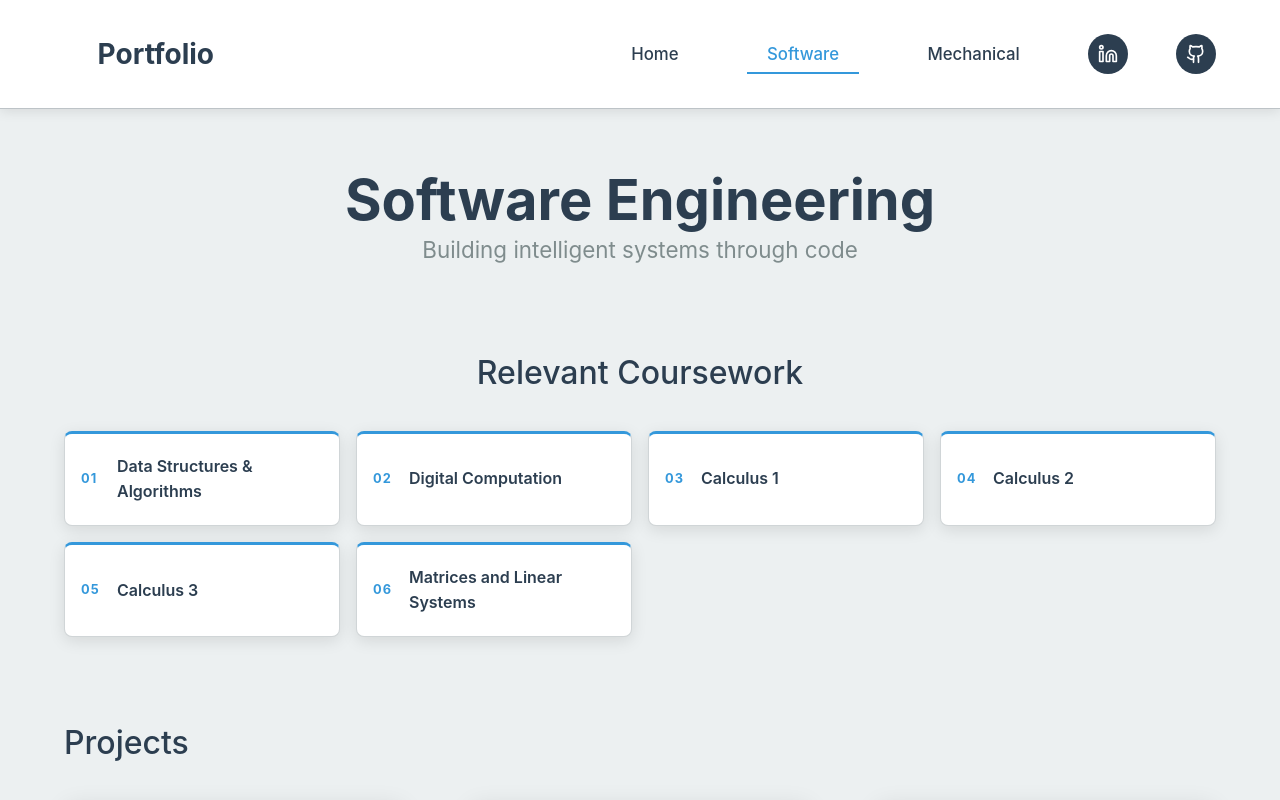
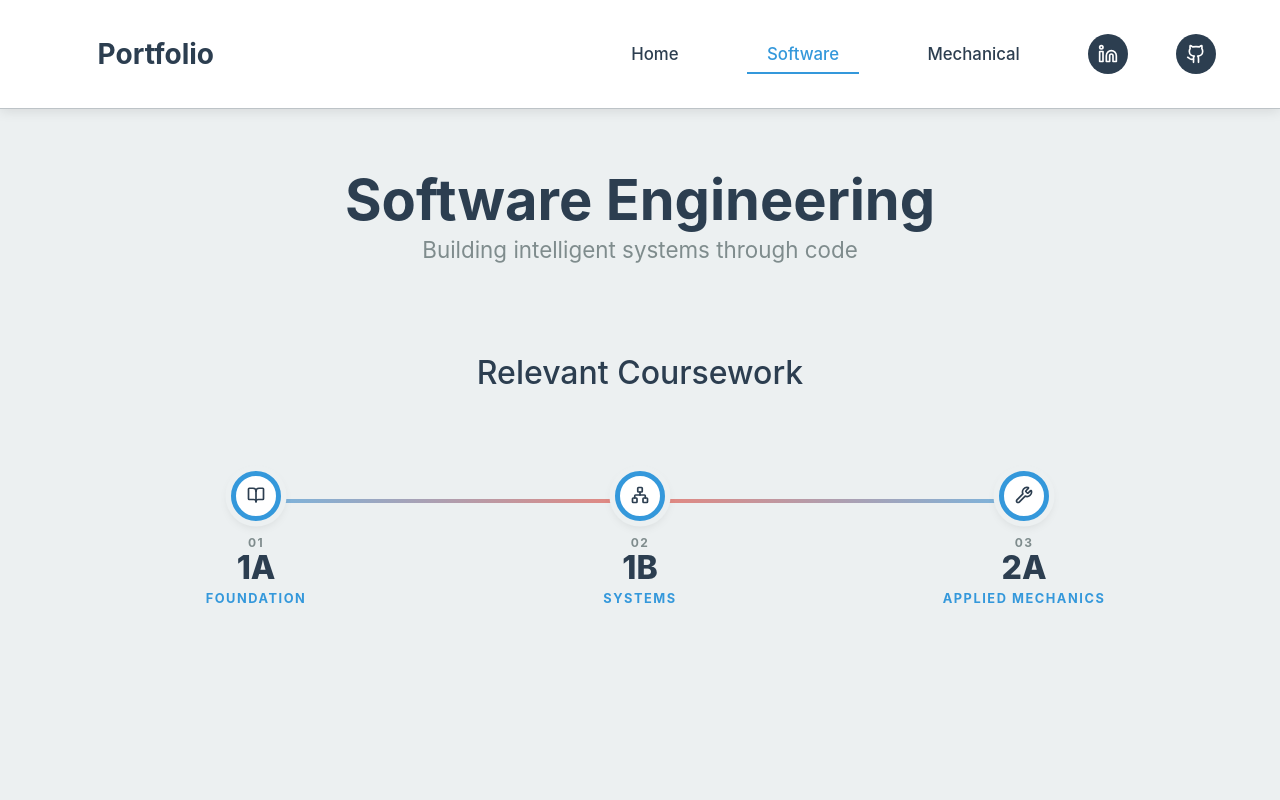
Before and after one commit to galitau/My-Portfolio, a React (Vite) app in the folder frontend/: page / in a window 1280 px wide. Both pictures are taken after a click on the button "Software". Shown: the top 800 px of the page. Built offline with nearby package versions, Linux system fonts and the light colour scheme.

Commit message:
added timeline

```diff
--- a/frontend/src/App.css
+++ b/frontend/src/App.css
@@ -438,25 +438,56 @@ body {
   box-shadow: 0 4px 12px var(--shadow-hover);
 }
 
-.coursework-section { margin-bottom: 5rem; text-align: center; }
-.coursework-grid {
-  display: grid; grid-template-columns: repeat(4, minmax(0, 1fr)); gap: 1rem;
-  width: 100%; margin: 0 auto;
+.coursework-section { margin-bottom: 3.5rem; text-align: center; }
+.course-timeline {
+  position: relative; display: grid; grid-template-columns: repeat(3, 1fr); gap: 2rem;
+  width: 100%; margin: 0 auto; padding: 2rem 1rem 10.5rem;
 }
 
-.course-item {
-  position: relative; padding: 1.25rem 1rem 1.25rem 3.25rem; background: var(--white);
-  border: 1px solid rgba(189, 195, 199, 0.7); border-top: 3px solid var(--secondary);
-  border-radius: 0.5rem; font-size: 1rem; font-weight: 600; text-align: left;
-  box-shadow: 0 0.25rem 1rem var(--shadow); display: flex; align-items: center;
-  min-height: 5rem; transition: transform 0.25s ease, box-shadow 0.25s ease;
+.timeline-track {
+  position: absolute; top: 4.25rem; left: 16%; right: 16%; height: 0.25rem;
+  background: linear-gradient(90deg, var(--secondary), var(--accent), var(--secondary));
+  border-radius: 1rem; opacity: 0.65;
 }
-.course-item:hover { transform: translateY(-4px); background: #f8f9fa; box-shadow: 0 0.5rem 1.25rem var(--shadow-hover); }
 
-.course-number {
-  position: absolute; left: 1rem; top: 50%; transform: translateY(-50%);
-  color: var(--secondary); font-size: 0.8rem; font-weight: 700; letter-spacing: 0.08em;
+.course-term { position: relative; z-index: 1; text-align: center; }
+.term-toggle {
+  position: relative; display: flex; flex-direction: column; align-items: center;
+  width: 100%; min-height: 6rem; padding: 0.5rem; color: var(--text);
+  background: transparent; border: 0; cursor: pointer; font: inherit;
 }
+.term-toggle::before {
+  content: ''; width: 2.5rem; height: 2.5rem; margin-bottom: 0.75rem;
+  background: var(--white); border: 0.35rem solid var(--secondary); border-radius: 50%;
+  box-shadow: 0 0 0 0.35rem var(--bg), 0 0.25rem 0.75rem var(--shadow-hover);
+  transition: transform 0.25s ease, border-color 0.25s ease;
+}
+.term-toggle:hover::before, .course-term:focus-within .term-toggle::before,
+.course-term.is-open .term-toggle::before { transform: scale(1.2); border-color: var(--accent); }
+.term-icon {
+  position: absolute; top: 1.47rem; left: 50%; z-index: 2;
+  display: grid; place-items: center; color: var(--primary);
+  transform: translateX(-50%); pointer-events: none;
+  transition: color 0.25s ease, transform 0.25s ease;
+}
+.course-term:hover .term-icon, .course-term:focus-within .term-icon,
+.course-term.is-open .term-icon { color: var(--accent); transform: translateX(-50%) scale(1.12); }
+.term-index { color: var(--text-light); font-size: 0.75rem; font-weight: 700; letter-spacing: 0.12em; }
+.term-label { color: var(--primary); font-size: 2rem; font-weight: 800; line-height: 1; }
+.term-subtitle { margin-top: 0.35rem; color: var(--secondary); font-size: 0.8rem; font-weight: 700; text-transform: uppercase; letter-spacing: 0.12em; }
+.course-term-popover {
+  position: absolute; top: 9.75rem; left: 50%; width: min(22rem, 90%); padding: 1.25rem;
+  text-align: left; background: #fffdf8; border: 1px solid rgba(189, 195, 199, 0.85);
+  border-left: 0.3rem solid var(--accent); border-radius: 0.25rem;
+  box-shadow: 0 0.75rem 2rem rgba(44, 62, 80, 0.14); opacity: 0; pointer-events: none;
+  transform: translate(-50%, 0.75rem); transition: opacity 0.2s ease, transform 0.2s ease;
+}
+.course-term:hover .course-term-popover, .course-term:focus-within .course-term-popover,
+.course-term.is-open .course-term-popover { opacity: 1; pointer-events: auto; transform: translate(-50%, 0); }
+.popover-kicker { margin-bottom: 0.75rem; color: var(--accent); font-size: 0.75rem; font-weight: 800; text-transform: uppercase; letter-spacing: 0.1em; }
+.course-term-popover ul { display: grid; gap: 0.6rem; margin: 0; padding: 0; list-style: none; }
+.course-term-popover li { position: relative; padding-left: 1rem; color: var(--text); font-size: 0.95rem; line-height: 1.35; }
+.course-term-popover li::before { content: ''; position: absolute; left: 0; top: 0.55rem; width: 0.35rem; height: 0.35rem; background: var(--accent); border-radius: 50%; }
 
 .projects-grid {
   display: grid; grid-template-columns: repeat(3, 1fr); gap: 4rem;
@@ -813,28 +844,6 @@ body {
   border-left: 2px solid var(--border);
 }
 
-/* Mobile Coursework */
-.mobile-coursework-grid {
-  display: grid;
-  grid-template-columns: 1fr;
-  gap: 1rem;
-  margin-bottom: 2rem;
-}
-
-.mobile-course-item {
-  position: relative; padding: 1.1rem 1rem 1.1rem 3rem;
-  background: var(--white);
-  border: 1px solid rgba(189, 195, 199, 0.7); border-top: 3px solid var(--secondary);
-  border-radius: 6px; font-size: 1rem; font-weight: 600;
-  box-shadow: 0 2px 8px var(--shadow);
-  transition: transform 0.25s ease, box-shadow 0.25s ease;
-}
-
-.mobile-course-item:hover {
-  transform: translateY(-2px); background: #f8f9fa;
-  box-shadow: 0 4px 12px var(--shadow-hover);
-}
-
 /* Mobile Awards */
 .mobile-awards-container {
   display: grid;
@@ -1020,6 +1029,61 @@ body {
   .main-content {
     padding-top: 0 !important; /* Remove top padding since no navbar */
   }
+
+  .course-timeline {
+    grid-template-columns: 1fr;
+    gap: 1rem;
+    padding: 1rem 0;
+  }
+
+  .timeline-track {
+    top: 2.75rem;
+    bottom: 2.75rem;
+    left: 1.75rem;
+    right: auto;
+    width: 0.25rem;
+    height: auto;
+    background: linear-gradient(180deg, var(--secondary), var(--accent), var(--secondary));
+  }
+
+  .course-term { text-align: left; }
+
+  .term-toggle {
+    display: grid;
+    grid-template-columns: 3.5rem 1fr;
+    grid-template-rows: auto auto;
+    column-gap: 0.75rem;
+    align-items: center;
+    min-height: 5rem;
+    padding: 0.5rem 0;
+    text-align: left;
+  }
+
+  .term-toggle::before {
+    grid-column: 1;
+    grid-row: 1 / span 2;
+    margin: 0 0 0 0.5rem;
+  }
+
+  .term-icon {
+    top: 1.38rem;
+    left: 1.75rem;
+  }
+
+  .term-index { grid-column: 2; grid-row: 1; }
+  .term-label { grid-column: 2; grid-row: 2; }
+  .term-subtitle { grid-column: 2; grid-row: 2; margin: 0 0 0 3.25rem; align-self: center; }
+
+  .course-term-popover {
+    position: static;
+    width: auto;
+    margin: 0 0 0.75rem 3.5rem;
+    transform: none;
+  }
+
+  .course-term:hover .course-term-popover,
+  .course-term:focus-within .course-term-popover,
+  .course-term.is-open .course-term-popover { transform: none; }
 }
 
 /* ==================== RESPONSIVE Section ==================== */
--- /dev/null
+++ b/frontend/src/CourseTimeline.jsx
@@ -0,0 +1,85 @@
+import React, { useState } from 'react';
+import { BookOpen, Network, Wrench } from 'lucide-react';
+
+const terms = [
+  {
+    id: '1a',
+    label: '1A',
+    subtitle: 'Foundation',
+    icon: BookOpen,
+    courses: [
+      'Calculus 1',
+      'Physics 1: Statics',
+      'Introduction to Biomedical Design',
+      'Communications in Biomedical Engineering - Visualization',
+      'Digital Computation'
+    ]
+  },
+  {
+    id: '1b',
+    label: '1B',
+    subtitle: 'Systems',
+    icon: Network,
+    courses: [
+      'Data Structures & Algorithms',
+      'Calculus 2',
+      'Matrices and Linear Systems',
+      'Human Factors in the Design of Biomedical and Health Systems',
+      'Chemistry Principles'
+    ]
+  },
+  {
+    id: '2a',
+    label: '2A',
+    subtitle: 'Applied Mechanics',
+    icon: Wrench,
+    courses: [
+      'Calculus 3',
+      'Physics 2: Dynamics',
+      'Mechanics of Deformable Solids',
+      'Deformable Solid Mechanics Lab',
+      'Materials Science'
+    ]
+  }
+];
+
+function CourseTimeline() {
+  const [activeTerm, setActiveTerm] = useState(null);
+
+  return (
+    <div className="course-timeline" aria-label="Coursework by academic term">
+      <div className="timeline-track" aria-hidden="true" />
+      {terms.map((term, index) => (
+        <article
+          className={`course-term ${activeTerm === term.id ? 'is-open' : ''}`}
+          key={term.id}
+          onMouseEnter={() => setActiveTerm(term.id)}
+          onMouseLeave={() => setActiveTerm(null)}
+        >
+          {(() => {
+            const TermIcon = term.icon;
+            return <span className="term-icon" aria-hidden="true"><TermIcon size={18} strokeWidth={2.25} /></span>;
+          })()}
+          <button
+            className="term-toggle"
+            type="button"
+            aria-expanded={activeTerm === term.id}
+            onClick={() => setActiveTerm(activeTerm === term.id ? null : term.id)}
+          >
+            <span className="term-index">0{index + 1}</span>
+            <span className="term-label">{term.label}</span>
+            <span className="term-subtitle">{term.subtitle}</span>
+          </button>
+          <div className="course-term-popover">
+            <p className="popover-kicker">Courses in {term.label}</p>
+            <ul>
+              {term.courses.map(course => <li key={course}>{course}</li>)}
+            </ul>
+          </div>
+        </article>
+      ))}
+    </div>
+  );
+}
+
+export default CourseTimeline;
--- a/frontend/src/Mechanical.jsx
+++ b/frontend/src/Mechanical.jsx
@@ -1,16 +1,10 @@
 import React from 'react';
 import { motion } from 'framer-motion';
 import ProjectCard from './ProjectCard';
+import CourseTimeline from './CourseTimeline';
 
 
 function Mechanical({ projects }) {
-  const mechanicalCourses = [
-    "Physics 1: Statics", "Physics 2: Dynamics", "Mechanics of Deformable Solids", "Deformable Solid Mechanics Lab",
-    "Materials Science", "Introduction to Biomedical Design", "Communications in Biomedical Engineering - Visualization",
-    "Human Factors in the Design of Biomedical and Health Systems", "Calculus 1", "Calculus 2", "Calculus 3",
-    "Matrices and Linear Systems", "Chemistry Principles"
-  ];
-
   // Filter projects for mechanical category
   const mechanicalProjects = projects.filter(project =>
     project.category === "mechanical" || project.category === "both"
@@ -26,14 +20,7 @@ function Mechanical({ projects }) {
 
       <section className="coursework-section">
         <h2>Relevant Coursework</h2>
-        <div className="coursework-grid">
-          {mechanicalCourses.map((course, i) => (
-            <div key={i} className="course-item">
-              <span className="course-number">{String(i + 1).padStart(2, '0')}</span>
-              <span>{course}</span>
-            </div>
-          ))}
-        </div>
+        <CourseTimeline />
       </section>
 
       <section className="projects-section">
--- a/frontend/src/MobileHome.jsx
+++ b/frontend/src/MobileHome.jsx
@@ -1,6 +1,7 @@
 import React, { useState } from 'react';
 import { motion } from 'framer-motion';
 import ProjectCard from './ProjectCard';
+import CourseTimeline from './CourseTimeline';
 import profilePic from './assets/ProfilePic.jpg';
 
 function MobileAwardCard({ award }) {
@@ -21,18 +22,6 @@ function MobileHome({ projects }) {
     "Web Dev", "AI/ML", "Mobile App", "CAD/Design", "Robotics",
     "Circuits", "Cloud Comp", "Embedded Sys", "Data Eng", "Mechanics",
     "Python", "C++", "Java", "React", "SQL", "Biomedical"
-  ];
-
-  const softwareCourses = [
-    "Data Structures & Algorithms", "Digital Computation",
-    "Calculus 1", "Calculus 2", "Calculus 3", "Matrices and Linear Systems",
-  ];
-
-  const mechanicalCourses = [
-    "Physics 1: Statics", "Physics 2: Dynamics", "Mechanics of Deformable Solids", "Deformable Solid Mechanics Lab",
-    "Materials Science", "Introduction to Biomedical Design", "Communications in Biomedical Engineering - Visualization",
-    "Human Factors in the Design of Biomedical and Health Systems", "Calculus 1", "Calculus 2", "Calculus 3",
-    "Matrices and Linear Systems", "Chemistry Principles"
   ];
 
   const awards = [
@@ -223,26 +212,7 @@ function MobileHome({ projects }) {
       {/* Coursework Section */}
       <section className="mobile-section">
         <h2>Relevant Coursework</h2>
-
-        <h3>Software Engineering</h3>
-        <div className="mobile-coursework-grid">
-          {softwareCourses.map((course, i) => (
-            <div key={i} className="mobile-course-item">
-              <span className="course-number">{String(i + 1).padStart(2, '0')}</span>
-              <span>{course}</span>
-            </div>
-          ))}
-        </div>
-
-        <h3>Mechanical Engineering</h3>
-        <div className="mobile-coursework-grid">
-          {mechanicalCourses.map((course, i) => (
-            <div key={i} className="mobile-course-item">
-              <span className="course-number">{String(i + 1).padStart(2, '0')}</span>
-              <span>{course}</span>
-            </div>
-          ))}
-        </div>
+        <CourseTimeline />
       </section>
 
       {/* Skills Marquee */}
--- a/frontend/src/Software.jsx
+++ b/frontend/src/Software.jsx
@@ -1,13 +1,9 @@
 import React from 'react';
 import { motion } from 'framer-motion';
 import ProjectCard from './ProjectCard';
+import CourseTimeline from './CourseTimeline';
 
 function Software({ projects }) {
-  const softwareCourses = [
-    "Data Structures & Algorithms", "Digital Computation",
-    "Calculus 1", "Calculus 2", "Calculus 3", "Matrices and Linear Systems",
-  ];
-
   // Filter projects for software category
   const softwareProjects = projects.filter(project =>
     project.category === "software" || project.category === "both"
@@ -24,14 +20,7 @@ function Software({ projects }) {
       {/* Coursework */}
       <section className="coursework-section">
         <h2>Relevant Coursework</h2>
-        <div className="coursework-grid">
-          {softwareCourses.map((course, i) => (
-            <div key={i} className="course-item">
-              <span className="course-number">{String(i + 1).padStart(2, '0')}</span>
-              <span>{course}</span>
-            </div>
-          ))}
-        </div>
+        <CourseTimeline />
       </section>
 
       {/* Projects Grid */}
```
